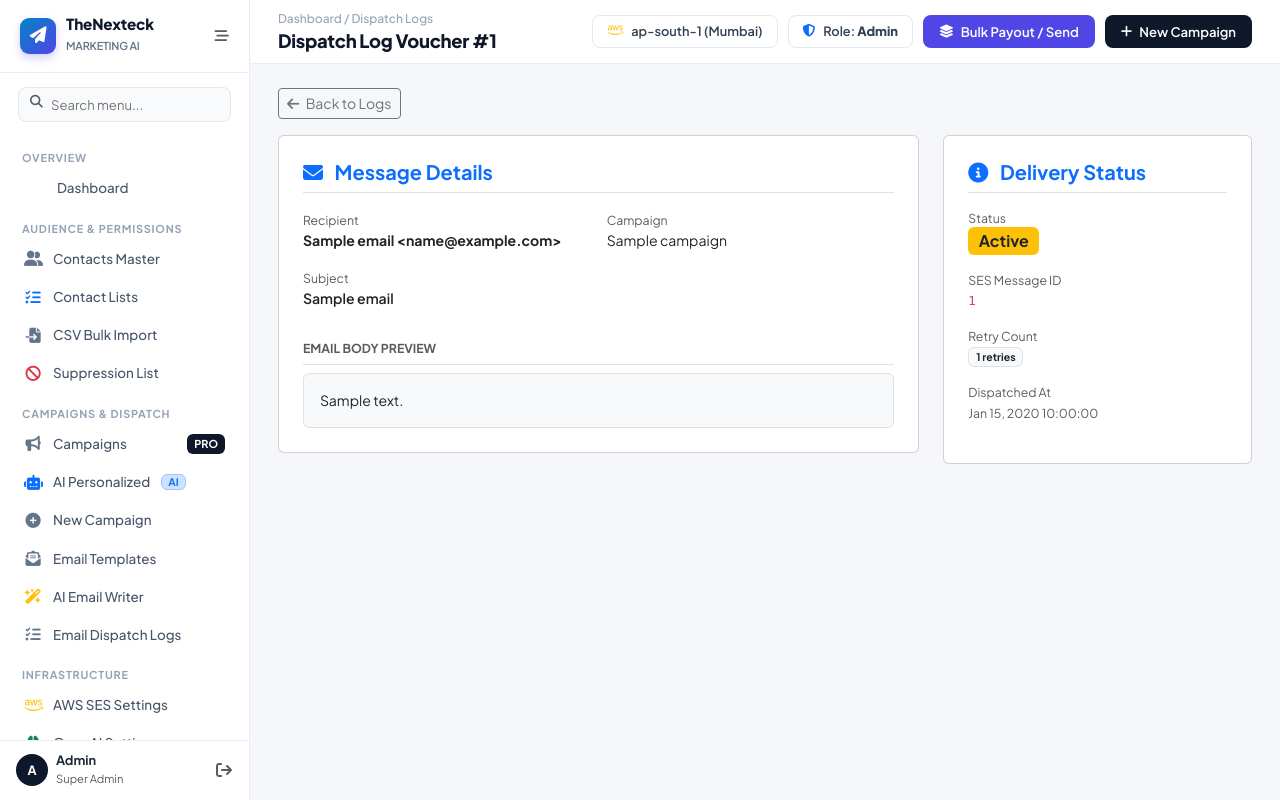
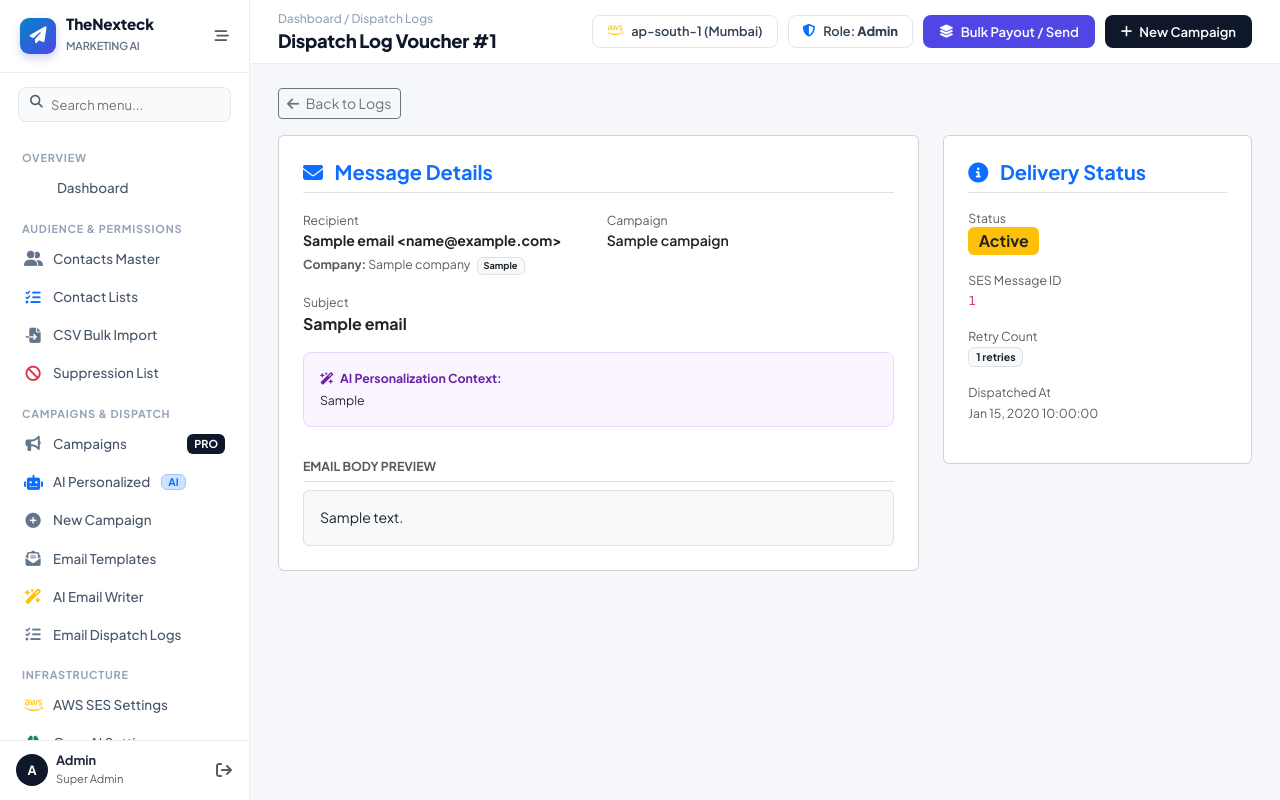
Before and after one commit to infoharry99/emailcampaign, a Laravel app: template resources/views/marketing/logs/show.blade.php in a window 1280 px wide. Run offline with Laravel 12, Linux system fonts and the light colour scheme; the template is opened without the code that fills it: most values are stand-ins (such as "Sample title", 1, 10 or a date in 2020).

Commit message:
Enhance Email Dispatch Logs with direct View Email button, contact company context, and AI personalization rationale

```diff
--- a/resources/views/marketing/logs/show.blade.php
+++ b/resources/views/marketing/logs/show.blade.php
@@ -21,16 +21,40 @@
                 <div class="col-md-6">
                     <span class="text-muted small">Recipient</span>
                     <div class="fw-bold">{{ $email->recipient_name }} &lt;{{ $email->recipient_email }}&gt;</div>
+                    @if($email->contact?->company)
+                        <div class="small text-muted mt-1">
+                            <strong>Company:</strong> {{ $email->contact->company }}
+                            @if($email->contact->business_type)
+                                <span class="badge bg-light text-dark border ms-1">{{ $email->contact->business_type }}</span>
+                            @endif
+                        </div>
+                    @endif
                 </div>
                 <div class="col-md-6">
                     <span class="text-muted small">Campaign</span>
-                    <div>{{ $email->campaign?->name ?: 'Direct/Test' }}</div>
+                    <div>
+                        <span class="fw-semibold">{{ $email->campaign?->name ?: 'Direct / Test' }}</span>
+                        @if($email->is_ai_generated)
+                            <span class="badge bg-purple text-white ms-1" style="background-color: #7c3aed; font-size: 0.72rem;">
+                                <i class="fa-solid fa-wand-magic-sparkles me-1"></i> AI Personalized
+                            </span>
+                        @endif
+                    </div>
                 </div>
                 <div class="col-md-12">
                     <span class="text-muted small">Subject</span>
-                    <div class="fw-semibold">{{ $email->subject }}</div>
+                    <div class="fw-bold fs-6 text-dark">{{ $email->subject }}</div>
                 </div>
             </div>
+
+            @if($email->ai_rationale)
+            <div class="p-3 mb-3 rounded-3" style="background-color: #faf5ff; border: 1px solid #e9d5ff;">
+                <div class="fw-bold small text-purple" style="color: #6b21a8;">
+                    <i class="fa-solid fa-wand-magic-sparkles me-1"></i> AI Personalization Context:
+                </div>
+                <div class="small text-dark mt-1">{{ $email->ai_rationale }}</div>
+            </div>
+            @endif
 
             @if($email->error_message)
             <div class="alert alert-danger mb-3">
```
Also changed, not shown: resources/views/marketing/logs/index.blade.php (+24 -3 lines).
